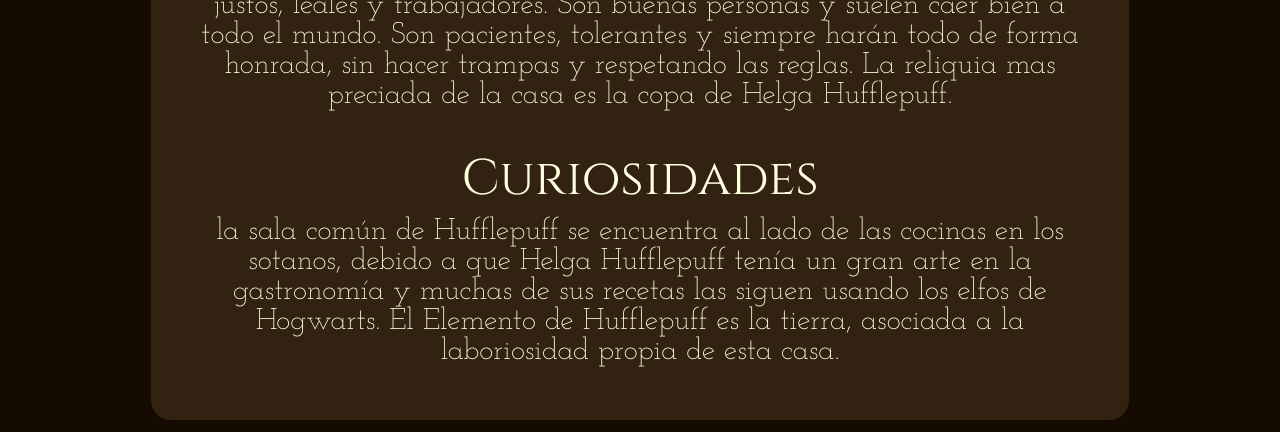
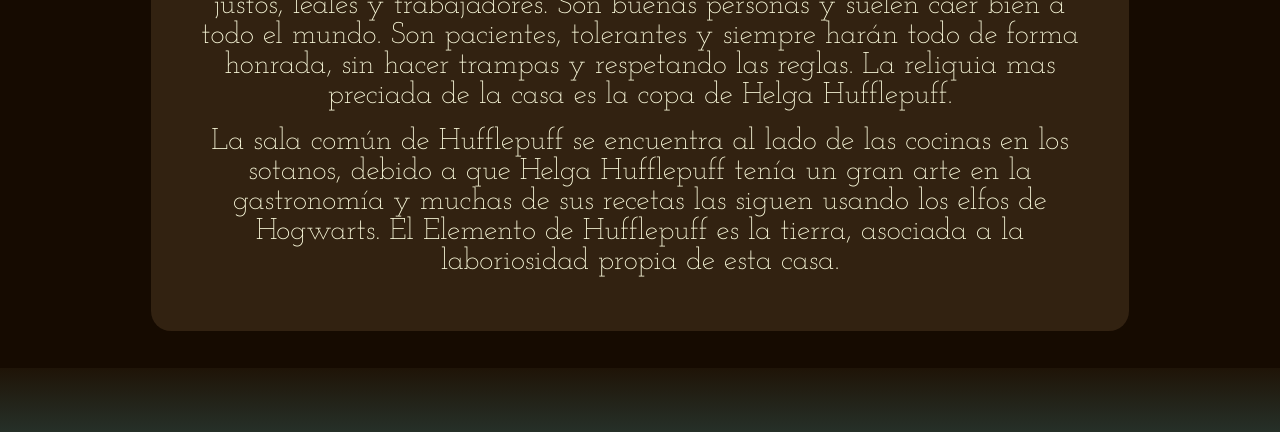
Before and after one commit to Lulakonig/Hogwarts, a website: page hufflepuff.html in a window 1280 px wide. Shown: the part 1920-2352 px from the top of the page. Drawn offline with nearby package versions, Linux system fonts and the light colour scheme.

Commit message:
Add files via upload

```diff
--- a/hufflepuff.html
+++ b/hufflepuff.html
@@ -86,8 +86,8 @@
                           Cada casa cuenta con un lider fantasma, a Hufflepuff pertenece El Fraile Gordo.
                           Los miembros de esta casa son justos, leales y trabajadores. Son buenas personas y suelen caer bien a todo el mundo. Son pacientes, tolerantes y siempre harán todo de forma honrada, sin hacer trampas y respetando las reglas.
                           La reliquia mas preciada de la casa es la copa de Helga Hufflepuff.
-                  <h2 class="casas"> Curiosidades</h2>
-                           <p>la sala común de Hufflepuff se encuentra al lado de las cocinas en los sotanos, debido a que Helga Hufflepuff tenía un gran arte en la gastronomía y muchas de sus recetas las siguen usando los elfos de Hogwarts.
+
+                           <p>La sala común de Hufflepuff se encuentra al lado de las cocinas en los sotanos, debido a que Helga Hufflepuff tenía un gran arte en la gastronomía y muchas de sus recetas las siguen usando los elfos de Hogwarts.
                            El Elemento de Hufflepuff es la  tierra, asociada a la laboriosidad propia de esta casa.</P>
                        </div>
                           <audio src="./audio/sparkle3.mp4" autoplay></audio>
```
Also changed, not shown: gryffindor.html (+1 -1 lines).
